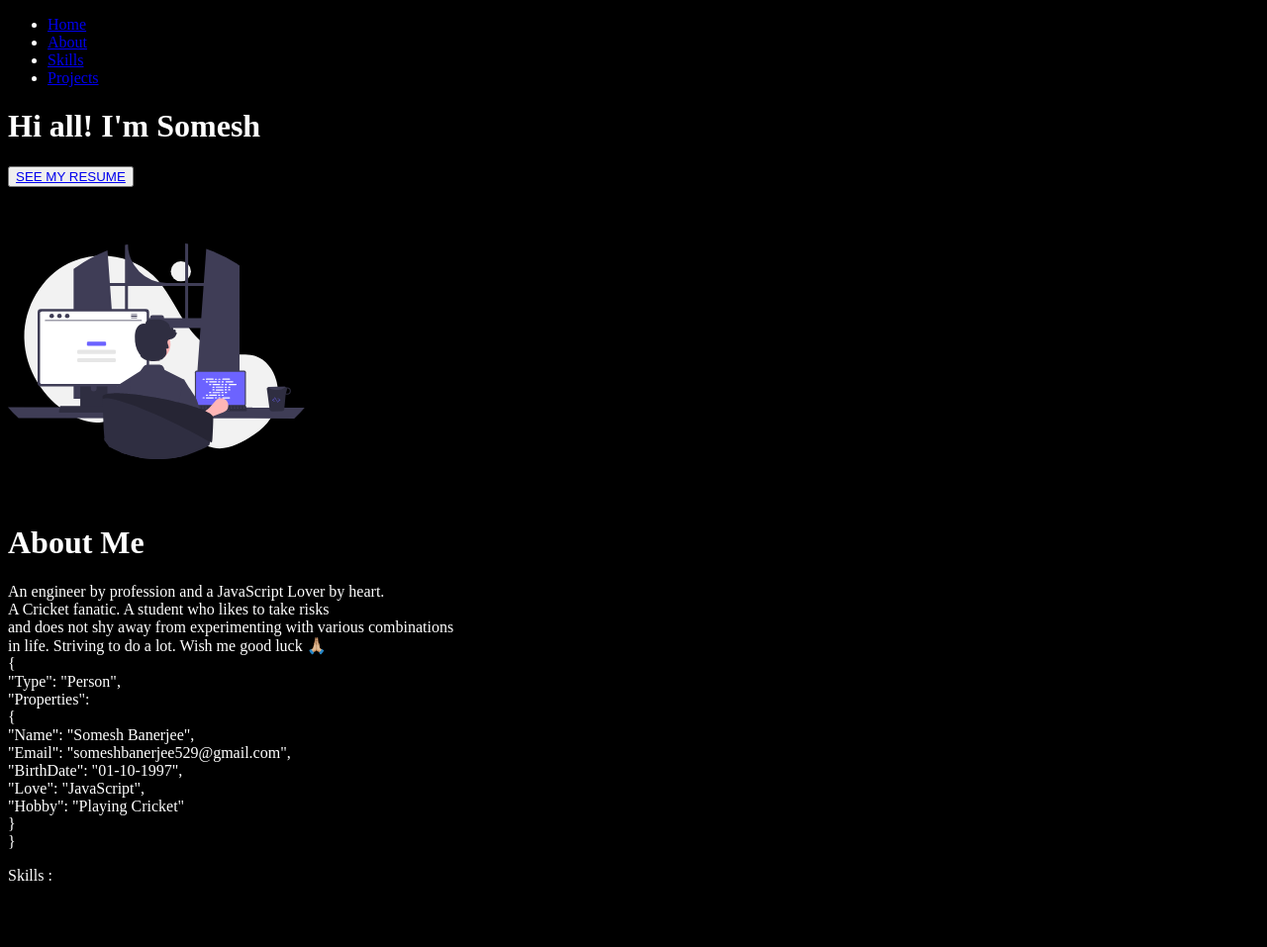
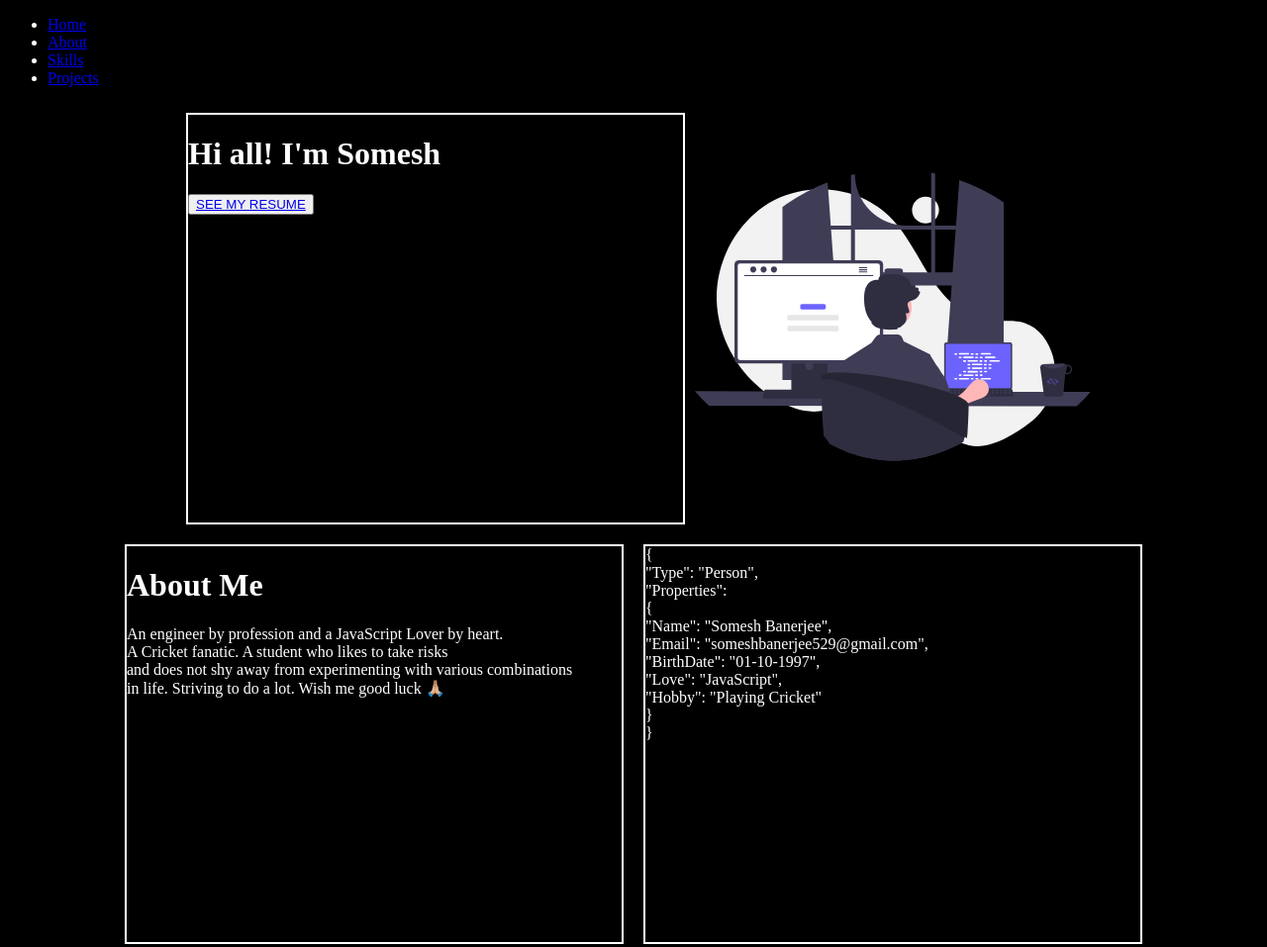
Before and after one commit to Somesh11097/Portfolio, a plain HTML site: page index.html in a window 1280 px wide. Shown: the top 957 px of the page at 99% size. Drawn offline with nearby package versions, Linux system fonts and the light colour scheme.

Commit message:
commit
added flexbox to the container

```diff
--- a/index.html
+++ b/index.html
@@ -26,23 +26,25 @@
 
     <!-- hero-section starts from here -->
 
-    <div class="container-2">
+    <div class="main-container">
 
-        <span><p><h1>Hi all! I'm Somesh</h1></p></span>
-        <button><a href="https://drive.google.com/file/d/1AqPFL_VmloHsDtJiDOJTTcsfnEmMfsnn/view?usp=sharing" target="_blank">SEE MY RESUME</a></button>
+      <div class="flexbox box-1">
+        <p><h1>Hi all! I'm Somesh</h1></p>
+        <button><a href="https://drive.google.com/file/d/1AqPFL_VmloHsDtJiDOJTTcsfnEmMfsnn/view?usp=sharing" target="_blank">SEE MY RESUME</a>
+        </button>
 
-
-        <span><p> <img src="./images/undraw_programming_re_kg9v.svg" alt="Avatar" width="300px" height="300px"> </p></span>
-
-
-
+      </div class="flexbox box-2">
+            <p><img src="./images/undraw_programming_re_kg9v.svg" alt="Avatar" width="400px" height="400px">
+            </p>
+        </span>
 
     </div>
 
-    <div>
-        <p><h1>About Me</h1></p>
-        <span>An engineer by profession and a JavaScript Lover by heart.<br> A Cricket fanatic. A student who likes to take risks <br> and does not shy away from experimenting with various combinations<br> in life. Striving to do a lot. Wish me good luck 🙏🏼</span><br>
+    <div class="main-container">
+       <div class="flexbox box-3"> <p><h1>About Me</h1></p>
+        <span>An engineer by profession and a JavaScript Lover by heart.<br> A Cricket fanatic. A student who likes to take risks <br> and does not shy away from experimenting with various combinations<br> in life. Striving to do a lot. Wish me good luck 🙏🏼</span><br></div>
 
+       <div class="flexbox box-4">
         <span>{<br>
             "Type":  "Person",<br>
             "Properties":<br>
@@ -54,6 +56,7 @@
             "Hobby":  "Playing Cricket"<br>
             }<br>
             }</span>
+       </div>
     </div>
 
 
--- a/styles.css
+++ b/styles.css
@@ -1,6 +1,45 @@
 body{
     color: white;
     background-color: Black;
+
+
+}
+
+.main-container{
+    display:flex;
+    justify-content: center;
+}
+
+.flexbox{
+    width:500px;
+    margin: 10px;
+    border: 2px solid white;
+
+}
+.box-1{
+   min-height: 400px;
+
+
+
+}
+
+.box-2{
+    min-height: 400px;
+
+
+}
+
+.box-3{
+    min-height: 400px;
+
+
+
+
+}
+
+.box-4{
+    min-height: 400px;
+
 
 
 }
```
